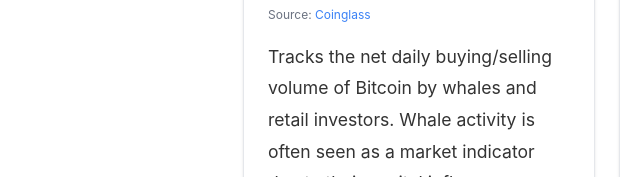
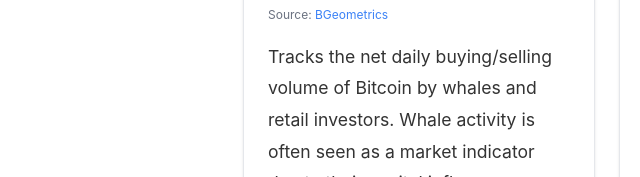
Before and after one commit to rabbtinhat/CFnfa, a website: page pages/crypto.html in a window 1280 px wide. Shown: the part 588-765 px from the top of the page, 33-673 px from the left. Drawn offline with Linux system fonts and the light colour scheme.

Commit message:
Update crypto.html

```diff
--- a/pages/crypto.html
+++ b/pages/crypto.html
@@ -179,7 +179,7 @@
                             <span>Graph Placeholder</span>
                         </div>
                         <div class="graph-source">
-                            Source: <a href="#" target="_blank">Coinglass</a>
+                            Source: <a href="https://bgeometrics.com/bitcoin-distribution/" target="_blank">BGeometrics</a>
                         </div>
                         <div class="modal">
                             <div class="modal-content">
```
